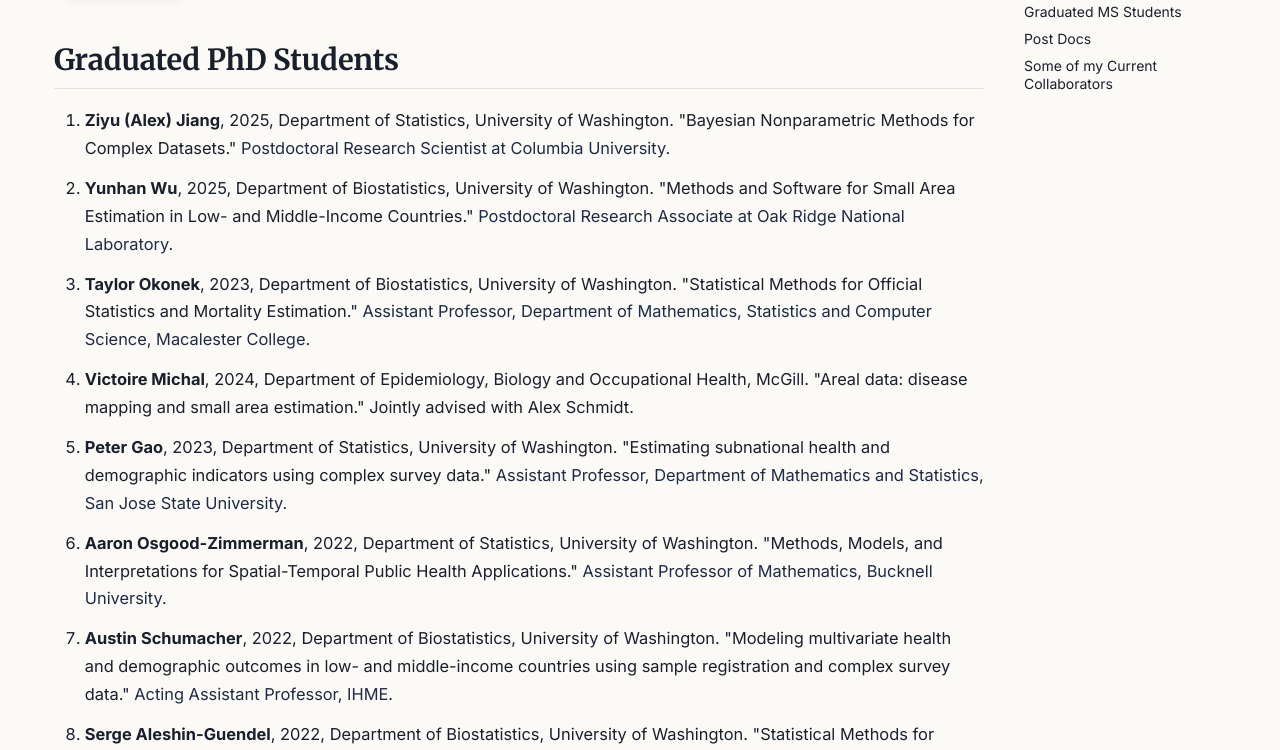
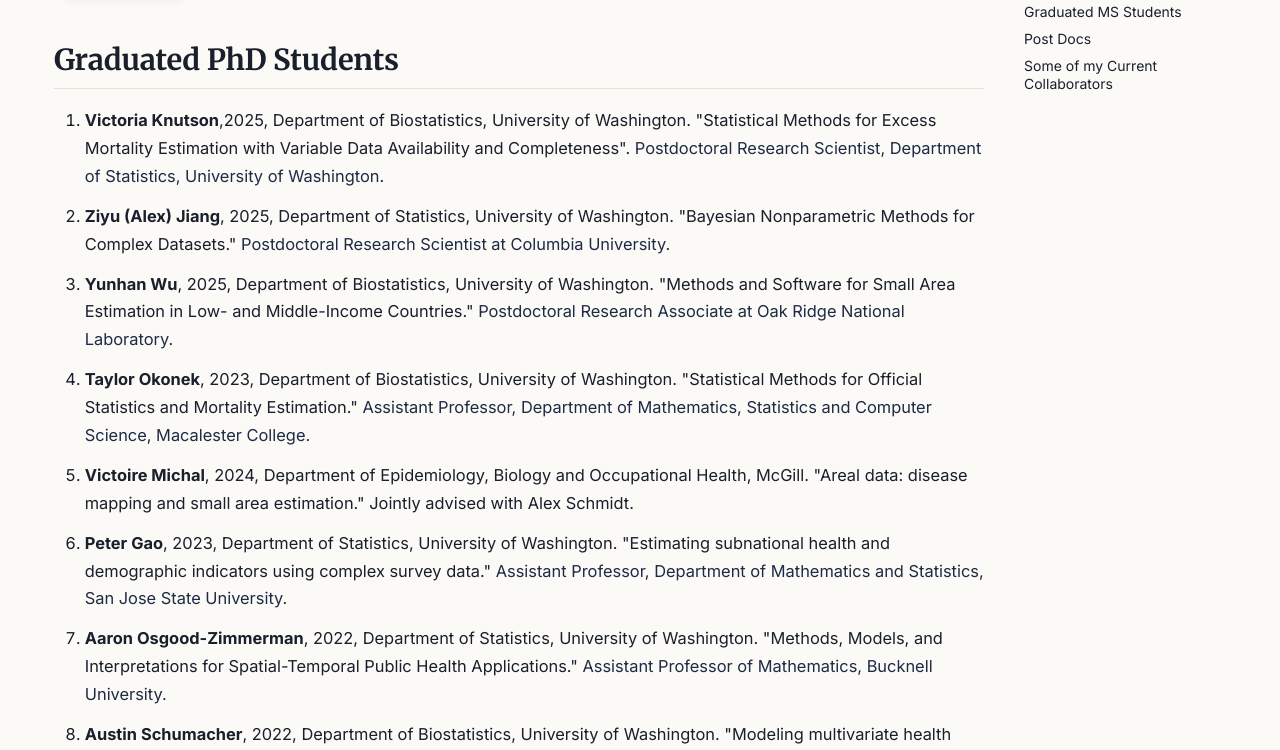
Before and after one commit to jonwake/website, an MkDocs documentation site: the page built from docs/people.md, in a window 1280 px wide and 900 px high, scrolled down 1013 px, cut to the strip 150-900 px from the top of the window. Built offline with MkDocs 1.6.1 and Material for MkDocs 9.7.7, drawn with Linux system fonts in a browser that asks for light colours.

Commit message:
Update people.md

```diff
--- a/docs/people.md
+++ b/docs/people.md
@@ -49,36 +49,37 @@
 
 ## Graduated PhD Students
 
-1. **Ziyu (Alex) Jiang**, 2025, Department of Statistics, University of Washington. "Bayesian Nonparametric Methods for Complex Datasets." [Postdoctoral Research Scientist at Columbia University.](https://alexjiang1125.github.io/)
-2. **Yunhan Wu**, 2025, Department of Biostatistics, University of Washington. "Methods and Software for Small Area Estimation in Low- and Middle-Income Countries." [Postdoctoral Research Associate at Oak Ridge National Laboratory.](https://wu-thomas.github.io/)
-3. **Taylor Okonek**, 2023, Department of Biostatistics, University of Washington. "Statistical Methods for Official Statistics and Mortality Estimation." [Assistant Professor, Department of Mathematics, Statistics and Computer Science, Macalester College.](https://www.macalester.edu/mscs/facultystaff/taylor-okonek/)
-4. **Victoire Michal**, 2024, Department of Epidemiology, Biology and Occupational Health, McGill. "Areal data: disease mapping and small area estimation." Jointly advised with Alex Schmidt.
-5. **Peter Gao**, 2023, Department of Statistics, University of Washington. "Estimating subnational health and demographic indicators using complex survey data." [Assistant Professor, Department of Mathematics and Statistics, San Jose State University.](https://www.sjsu.edu/math/about-us/faculty/peter-gao.php)
-6. **Aaron Osgood-Zimmerman**, 2022, Department of Statistics, University of Washington. "Methods, Models, and Interpretations for Spatial-Temporal Public Health Applications." [Assistant Professor of Mathematics, Bucknell University.](https://www.bucknell.edu/fac-staff/aaron-osgood-zimmerman)
-7. **Austin Schumacher**, 2022, Department of Biostatistics, University of Washington. "Modeling multivariate health and demographic outcomes in low- and middle-income countries using sample registration and complex survey data." [Acting Assistant Professor, IHME.](https://depts.washington.edu/healthms/people/austin-schumacher/)
-8. **Serge Aleshin-Guendel**, 2022, Department of Biostatistics, University of Washington. "Statistical Methods for Human Rights and Child Mortality Estimation." [Research Mathematical Statistician in the Center for Statistical Research and Methodology at the United States Census Bureau.](https://aleshing.github.io/)
-9. **Jessica Godwin**, 2021, Department of Statistics, University of Washington. "Subnational Estimation of Period Child Mortality in a Low and Middle Income Countries Context." [Center for Studies in Demography and Ecology, UW.](https://csde.washington.edu/staff/godwin-jessica/)
-10. **Johnny Paige**, 2020, Department of Statistics, University of Washington. "Statistical Methods for Geospatial Modeling with Stratified Cluster Survey Data." Department of Mathematical Sciences, Norwegian University of Science and Technology.
-11. **Tracy Dong**, 2020, Department of Biostatistics, University of Washington. "Analysis of Infectious Disease Incidence and Complex Survey Data in Space and Time." [Fred Hutchinson Cancer Research Center.](https://www.fredhutch.org/en/util/directory.html?type=peoplebydeptid&q=VI0104)
-12. **Katie Wilson**, 2019, Department of Biostatistics, University of Washington. "Combining Survey and Census Data in Time and Space in a Developing World Context." [Department of Biostatistics, University of Washington.](https://www.biostat.washington.edu/people/katherine-wilson)
-13. **Jonathan Fintzi**, 2018, Department of Biostatistics, University of Washington. "Bayesian Modeling of Partially Observed Epidemic Count Data." [NIAID Biostatistics Research Branch.](https://www.niaid.nih.gov/about/biostatistics-research-branch)
-14. **Leigh Fisher**, 2016, Department of Biostatistics, University of Washington. "Modeling of Infectious Disease Surveillance Data." [Fred Hutchinson Cancer Research Center.](https://www.fredhutch.org/en/labs/profiles/fisher-leigh.html)
-15. **Laina Mercer**, 2016, Department of Statistics, University of Washington. "Space-Time Smoothing Models for Surveillance and Complex Survey Data." [PATH.](https://scholar.google.com/citations?user=BnIpZ4wAAAAJ&hl=en&oi=ao)
-16. **Theresa Smith**, 2014, Department of Statistics, University of Washington. "Bayesian Spatial and Temporal Methods for Public Health data." [University of Bath.](http://people.bath.ac.uk/trs35/)
-17. **Michelle Ross**, 2012, Department of Biostatistics, University of Washington. "The Bayesian Analysis of Outcome-Dependent Data." [Health Canada.](http://www.goc411.ca/en/222655/Michelle-Ross)
-18. **Cici Chen Bauer**, 2012, Department of Statistics, University of Washington. "Bayesian Modeling of Health Data in Space and Time." [Department of Biostatistics and Data Science, University of Texas Health Science Center at Houston.](https://sph.uth.edu/divisions/biostatistics/)
-19. **Albert Kim**, 2011, Department of Statistics, University of Washington. "A Bayesian Surveillance System for Detecting Clusters of Non-Infectious Diseases." [Statistical and Data Sciences, Smith College.](https://www.smith.edu/academics/faculty/albert-kim)
-20. **Youyi Fong**, 2010, Department of Biostatistics, University of Washington. "Bayesian Mixture Modeling using Hybrid Sampler with Application to Protein Subfamily Identification." [Fred Hutchinson Cancer Research Center.](https://www.fredhutch.org/en/labs/profiles/fong-youyi.html)
-21. **Sierra Li**, 2006, Department of Biostatistics, University of Washington. "Bayesian Discovery of Regulatory Motifs using Reversible Jump Markov Chain Monte Carlo." [City of Hope.](https://www.cityofhope.org/people/li-min)
-22. **Adam Glynn**, 2006, Department of Statistics, University of Washington. "Alleviating Ecological Bias in Generalized Linear Models and Optimal Design with Subsample Data." [Emory College of Arts and Sciences.](http://polisci.emory.edu/home/people/faculty/glynn-adam.html)
-23. **Sebastien Haneuse**, 2004, Department of Biostatistics, University of Washington. "Ecological Studies Using Supplemental Case-Control Data." [Harvard School of Public Health.](http://www.hsph.harvard.edu/faculty/sebastien-haneuse/)
-24. **Chuan Zhou**, 2003, Department of Biostatistics, University of Washington. "A Bayesian Model for Curve Clustering with Application to Gene Expression Data Analysis." [University of Washington.](http://depts.washington.edu/uwgenped/directory/chuanzhou)
-25. **Ruth Salway**, 2002, Department of Epidemiology and Public Health, Imperial College of Science, Technology and Medicine, St Mary's Campus, London. "Statistical Issues in the Analysis of Ecological Studies." [Bristol University.](https://research-information.bristol.ac.uk/en/persons/ruth-e-salway(513b6faf-2e0b-40bc-b22a-6c4d8dccfbd4).html)
-26. **Gavin Shaddick**, 2002, Department of Epidemiology and Public Health, Imperial College of Science, Technology and Medicine, St Mary's Campus, London. "Statistical Methodological Aspects of Modelling Relationships between Air Pollution, Temperature and Health." [Executive Dean of Engineering, Physical and Mathematical Sciences at Royal Holloway, University of London.](https://pure.royalholloway.ac.uk/en/persons/gavin-shaddick)
-27. **Alex Bottle**, 2001, Department of Epidemiology and Public Health, Imperial College of Science, Technology and Medicine, St Mary's Campus, London. "Adjustment for the Provider Effect Using Hospital Data in Small Area Studies." [Imperial College.](https://www.imperial.ac.uk/people/robert.bottle)
-28. **Nargis Rahman**, 1999, Department of Mathematics, Imperial College of Science, Technology and Medicine, London. "Incorporation of Population Pharmacokinetic Principles in to Drug Development." Office of National Statistics, UK.
-29. **James Bennett**, 1996, Department of Mathematics, Imperial College of Science, Technology and Medicine, London. "Bayesian Analysis of Population Pharmacokinetic Models." [Imperial College.](http://www.imperial.ac.uk/people/umahx99/)
-30. **Stephen Walker**, 1995, Department of Mathematics, Imperial College of Science, Technology and Medicine, London. "Bayesian Parametric and Nonparametric Methods with Applications in Medical Statistics." [University of Texas at Austin.](https://stat.utexas.edu/component/cobalt/item/15-mathematics/385-walker-stephen-g?Itemid=1176)
+1. **Victoria Knutson**,2025, Department of Biostatistics, University of Washington. "Statistical Methods for Excess Mortality Estimation with Variable Data Availability and Completeness". [Postdoctoral Research Scientist, Department of Statistics, University of Washington](https://victoriaknutson.github.io/).
+2. **Ziyu (Alex) Jiang**, 2025, Department of Statistics, University of Washington. "Bayesian Nonparametric Methods for Complex Datasets." [Postdoctoral Research Scientist at Columbia University.](https://alexjiang1125.github.io/)
+3. **Yunhan Wu**, 2025, Department of Biostatistics, University of Washington. "Methods and Software for Small Area Estimation in Low- and Middle-Income Countries." [Postdoctoral Research Associate at Oak Ridge National Laboratory.](https://wu-thomas.github.io/)
+4. **Taylor Okonek**, 2023, Department of Biostatistics, University of Washington. "Statistical Methods for Official Statistics and Mortality Estimation." [Assistant Professor, Department of Mathematics, Statistics and Computer Science, Macalester College.](https://www.macalester.edu/mscs/facultystaff/taylor-okonek/)
+5. **Victoire Michal**, 2024, Department of Epidemiology, Biology and Occupational Health, McGill. "Areal data: disease mapping and small area estimation." Jointly advised with Alex Schmidt.
+6. **Peter Gao**, 2023, Department of Statistics, University of Washington. "Estimating subnational health and demographic indicators using complex survey data." [Assistant Professor, Department of Mathematics and Statistics, San Jose State University.](https://www.sjsu.edu/math/about-us/faculty/peter-gao.php)
+7. **Aaron Osgood-Zimmerman**, 2022, Department of Statistics, University of Washington. "Methods, Models, and Interpretations for Spatial-Temporal Public Health Applications." [Assistant Professor of Mathematics, Bucknell University.](https://www.bucknell.edu/fac-staff/aaron-osgood-zimmerman)
+8. **Austin Schumacher**, 2022, Department of Biostatistics, University of Washington. "Modeling multivariate health and demographic outcomes in low- and middle-income countries using sample registration and complex survey data." [Acting Assistant Professor, IHME.](https://depts.washington.edu/healthms/people/austin-schumacher/)
+9. **Serge Aleshin-Guendel**, 2022, Department of Biostatistics, University of Washington. "Statistical Methods for Human Rights and Child Mortality Estimation." [Research Mathematical Statistician in the Center for Statistical Research and Methodology at the United States Census Bureau.](https://aleshing.github.io/)
+10. **Jessica Godwin**, 2021, Department of Statistics, University of Washington. "Subnational Estimation of Period Child Mortality in a Low and Middle Income Countries Context." [Center for Studies in Demography and Ecology, UW.](https://csde.washington.edu/staff/godwin-jessica/)
+11. **Johnny Paige**, 2020, Department of Statistics, University of Washington. "Statistical Methods for Geospatial Modeling with Stratified Cluster Survey Data." Department of Mathematical Sciences, Norwegian University of Science and Technology.
+12. **Tracy Dong**, 2020, Department of Biostatistics, University of Washington. "Analysis of Infectious Disease Incidence and Complex Survey Data in Space and Time." [Fred Hutchinson Cancer Research Center.](https://www.fredhutch.org/en/util/directory.html?type=peoplebydeptid&q=VI0104)
+13. **Katie Wilson**, 2019, Department of Biostatistics, University of Washington. "Combining Survey and Census Data in Time and Space in a Developing World Context." [Department of Biostatistics, University of Washington.](https://www.biostat.washington.edu/people/katherine-wilson)
+14. **Jonathan Fintzi**, 2018, Department of Biostatistics, University of Washington. "Bayesian Modeling of Partially Observed Epidemic Count Data." [NIAID Biostatistics Research Branch.](https://www.niaid.nih.gov/about/biostatistics-research-branch)
+15. **Leigh Fisher**, 2016, Department of Biostatistics, University of Washington. "Modeling of Infectious Disease Surveillance Data." [Fred Hutchinson Cancer Research Center.](https://www.fredhutch.org/en/labs/profiles/fisher-leigh.html)
+16. **Laina Mercer**, 2016, Department of Statistics, University of Washington. "Space-Time Smoothing Models for Surveillance and Complex Survey Data." [PATH.](https://scholar.google.com/citations?user=BnIpZ4wAAAAJ&hl=en&oi=ao)
+17. **Theresa Smith**, 2014, Department of Statistics, University of Washington. "Bayesian Spatial and Temporal Methods for Public Health data." [University of Bath.](http://people.bath.ac.uk/trs35/)
+18. **Michelle Ross**, 2012, Department of Biostatistics, University of Washington. "The Bayesian Analysis of Outcome-Dependent Data." [Health Canada.](http://www.goc411.ca/en/222655/Michelle-Ross)
+19. **Cici Chen Bauer**, 2012, Department of Statistics, University of Washington. "Bayesian Modeling of Health Data in Space and Time." [Department of Biostatistics and Data Science, University of Texas Health Science Center at Houston.](https://sph.uth.edu/divisions/biostatistics/)
+20. **Albert Kim**, 2011, Department of Statistics, University of Washington. "A Bayesian Surveillance System for Detecting Clusters of Non-Infectious Diseases." [Statistical and Data Sciences, Smith College.](https://www.smith.edu/academics/faculty/albert-kim)
+21. **Youyi Fong**, 2010, Department of Biostatistics, University of Washington. "Bayesian Mixture Modeling using Hybrid Sampler with Application to Protein Subfamily Identification." [Fred Hutchinson Cancer Research Center.](https://www.fredhutch.org/en/labs/profiles/fong-youyi.html)
+22. **Sierra Li**, 2006, Department of Biostatistics, University of Washington. "Bayesian Discovery of Regulatory Motifs using Reversible Jump Markov Chain Monte Carlo." [City of Hope.](https://www.cityofhope.org/people/li-min)
+23. **Adam Glynn**, 2006, Department of Statistics, University of Washington. "Alleviating Ecological Bias in Generalized Linear Models and Optimal Design with Subsample Data." [Emory College of Arts and Sciences.](http://polisci.emory.edu/home/people/faculty/glynn-adam.html)
+24. **Sebastien Haneuse**, 2004, Department of Biostatistics, University of Washington. "Ecological Studies Using Supplemental Case-Control Data." [Harvard School of Public Health.](http://www.hsph.harvard.edu/faculty/sebastien-haneuse/)
+25. **Chuan Zhou**, 2003, Department of Biostatistics, University of Washington. "A Bayesian Model for Curve Clustering with Application to Gene Expression Data Analysis." [University of Washington.](http://depts.washington.edu/uwgenped/directory/chuanzhou)
+26. **Ruth Salway**, 2002, Department of Epidemiology and Public Health, Imperial College of Science, Technology and Medicine, St Mary's Campus, London. "Statistical Issues in the Analysis of Ecological Studies." [Bristol University.](https://research-information.bristol.ac.uk/en/persons/ruth-e-salway(513b6faf-2e0b-40bc-b22a-6c4d8dccfbd4).html)
+27. **Gavin Shaddick**, 2002, Department of Epidemiology and Public Health, Imperial College of Science, Technology and Medicine, St Mary's Campus, London. "Statistical Methodological Aspects of Modelling Relationships between Air Pollution, Temperature and Health." [Executive Dean of Engineering, Physical and Mathematical Sciences at Royal Holloway, University of London.](https://pure.royalholloway.ac.uk/en/persons/gavin-shaddick)
+28. **Alex Bottle**, 2001, Department of Epidemiology and Public Health, Imperial College of Science, Technology and Medicine, St Mary's Campus, London. "Adjustment for the Provider Effect Using Hospital Data in Small Area Studies." [Imperial College.](https://www.imperial.ac.uk/people/robert.bottle)
+29. **Nargis Rahman**, 1999, Department of Mathematics, Imperial College of Science, Technology and Medicine, London. "Incorporation of Population Pharmacokinetic Principles in to Drug Development." Office of National Statistics, UK.
+30. **James Bennett**, 1996, Department of Mathematics, Imperial College of Science, Technology and Medicine, London. "Bayesian Analysis of Population Pharmacokinetic Models." [Imperial College.](http://www.imperial.ac.uk/people/umahx99/)
+31. **Stephen Walker**, 1995, Department of Mathematics, Imperial College of Science, Technology and Medicine, London. "Bayesian Parametric and Nonparametric Methods with Applications in Medical Statistics." [University of Texas at Austin.](https://stat.utexas.edu/component/cobalt/item/15-mathematics/385-walker-stephen-g?Itemid=1176)
 
 ## Graduated MS Students
 
```
